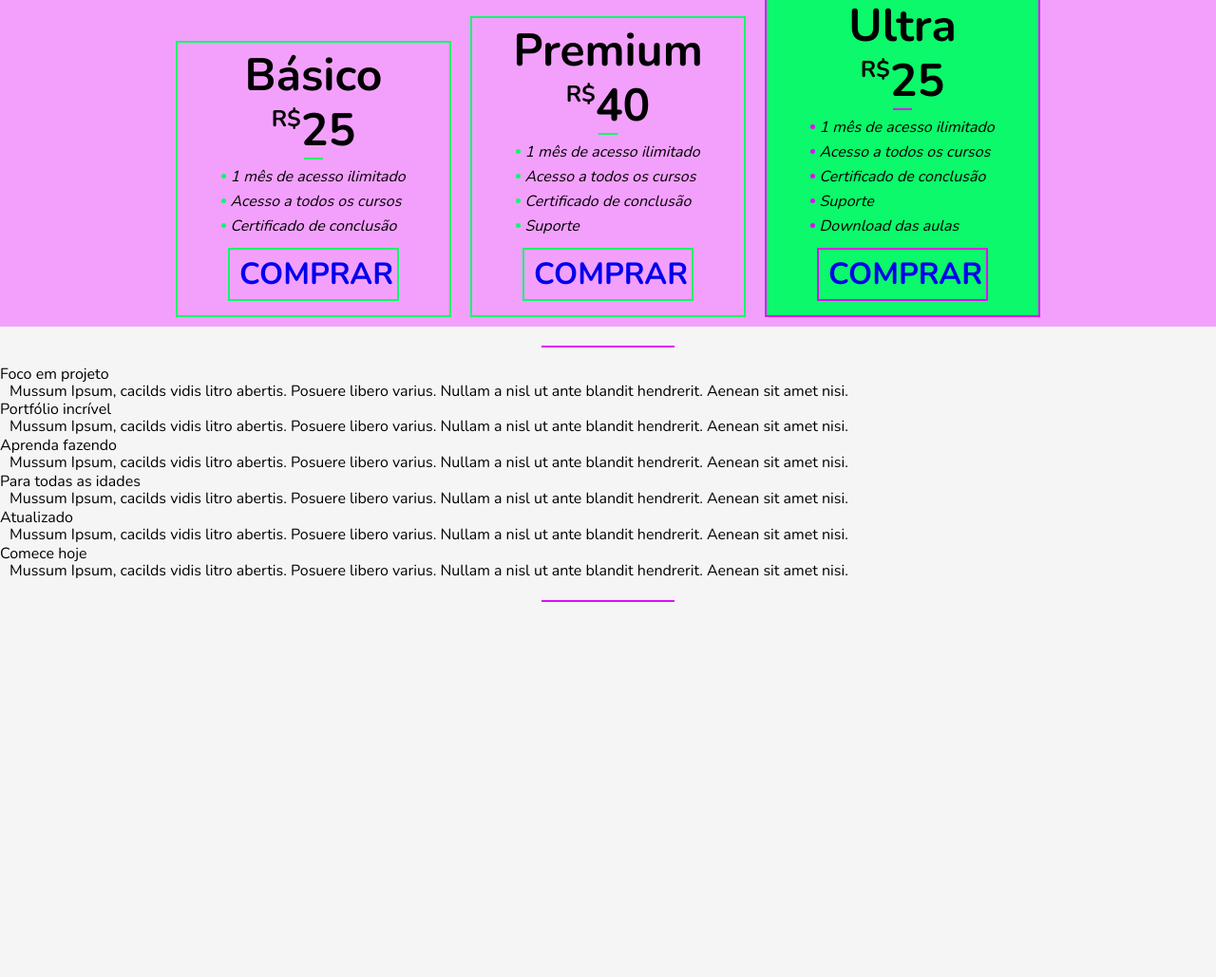
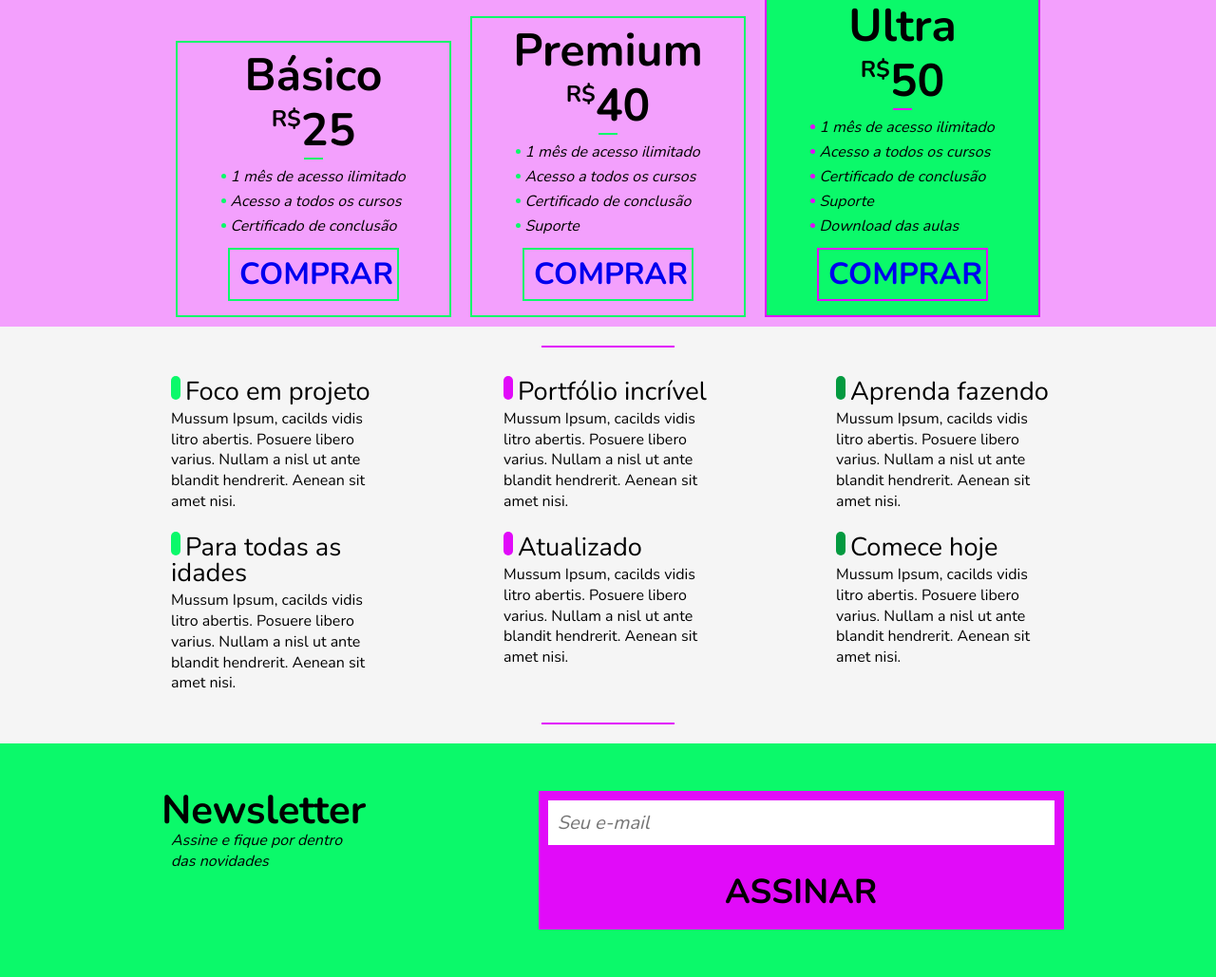
Before and after one commit to Switch1511/Projeto_Web-Frontbox, a plain HTML site: page index.html in a window 1280 px wide. Shown: the part 1346-2375 px from the top of the page at 95% size. Before the commit the page ends 2000 px from the top, so only its background shows below. Drawn offline with nearby package versions, Linux system fonts and the light colour scheme.

Commit message:
Sessão da newsletter finalizada

```diff
--- a/css/styles.css
+++ b/css/styles.css
@@ -280,7 +280,50 @@ img {
 /* 7. Vantagens
 /**********************************/
 
+.vantagens {
+	max-width: 960px;
+	margin: 0 auto;
+	display: flex;
+	flex-wrap: wrap;
+	justify-content: space-between;
+}
+
+.vantagem {
+	max-width: 240px;
+	margin: 10px;
+}
+
 .vantagem__titulo {
+	font-size: 1.7rem;
+	margin-bottom: 5px;
+	margin-left: 10px;
+}
+
+.vantagem__titulo::before {
+	content: "";
+	display: inline-block;
+	width: 10px;
+	height: 25px;
+	border-radius: 5px;
+	margin-right: 5px;
+}
+
+.vantagem:nth-of-type(3n+1) .vantagem__titulo::before {
+	background: var(--clr-green-light);
+}
+
+.vantagem:nth-of-type(3n+2) .vantagem__titulo::before {
+	background: var(--clr-pink-dark);
+}
+
+.vantagem:nth-of-type(3n+3) .vantagem__titulo::before {
+	background: var(--clr-green-dark);
+}
+
+@media (max-width: 800px) {
+	.vantagem {
+		max-width: 220px;
+	}
 
 }
 
@@ -288,6 +331,66 @@ img {
 /* 8. Newsletter
 /**********************************/
 
+.newsletter {
+	background-color: var(--clr-green-light);
+}
+
+.newsletter-c {
+	max-width: 960px;
+	margin: 0 auto;
+	padding: 50px 0;
+	display: flex;
+	flex-wrap: wrap;
+}
+
+.newsletter-info {
+	padding-left: 10px;
+	flex: 1 1 260px;
+}
+
+.newsletter-info__titulo {
+	font-size: 2.62rem;
+	font-weight: bolder;
+}
+
+.newsletter-info__descricao {
+	font-style: italic;
+}
+.newsletter-form {
+	flex: 2 1 260px;
+	display: flex;
+	flex-wrap: wrap;
+
+}
+
+.newsletter-form__input {
+	font-size: 1.25em;
+	width: 325px;
+	color: black;
+	font-style: italic;
+	font-family: var(--ff-primary);
+	border: 10px solid var(--clr-pink-dark);
+	padding: 10px;
+	margin: 0;
+	border-radius: 0px;
+	flex: 3 1 260px;
+}
+
+.newsletter-form__submit {
+	flex: 1 1 260px;
+	width: 192px;
+	font-family: var(--ff-primary);
+	font-size: 2.25rem;
+	font-weight: bolder;
+	text-transform: uppercase;
+	background: var(--clr-pink-dark);
+	color: black;
+	cursor: pointer;
+	border: none;
+	padding: 15px;
+}
+
+
 /**********************************/
 /* 9. Footer
 /**********************************/
--- a/index.html
+++ b/index.html
@@ -124,7 +124,7 @@
 
 			<div class="plano">
 				<h2 class="plano__titulo">Ultra</h2>
-				<span class="plano__preco"><sup>R$</sup>25</span>
+				<span class="plano__preco"><sup>R$</sup>50</span>
 				<hr class="plano__divisor">
 				<ul class="plano-lista">
 					<li class="plano-lista__item">1 mês de acesso ilimitado</li>
@@ -138,7 +138,7 @@
 	</div>
 	</section>
 	<hr>
-	<section>
+	<section class='vantagens' id='vantagens'>
 		<div class="vantagem">
 			<h2 class="vantagem__titulo">Foco em projeto</h2>
 			<p class="vantagem__descricao">Mussum Ipsum, cacilds vidis litro abertis. Posuere libero varius. Nullam a nisl
@@ -187,5 +187,17 @@
 		</div>
 	</section>
 	<hr>
+	<section class='newsletter'>
+		<div class='newsletter-c'>
+			<div class='newsletter-info'>
+				<h2 class='newsletter-info__titulo'>Newsletter</h2>
+				<p class='newsletter-info__descricao'>Assine e fique por dentro <br> das novidades</p>
+			</div>
+			<form action="" class='newsletter-form'>
+				<input type="text" placeholder="Seu e-mail" class='newsletter-form__input'>
+				<button type="submit" class='newsletter-form__submit'>Assinar</button>
+			</form>
+		</div>
+	</section>
 </body>
 </html>
```
Also changed, not shown: textos.html (deleted, +0 -144 lines).
